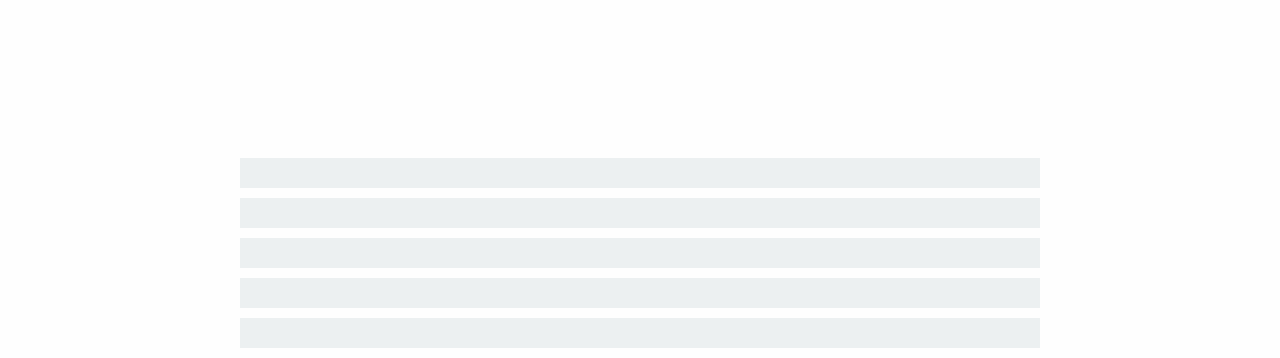
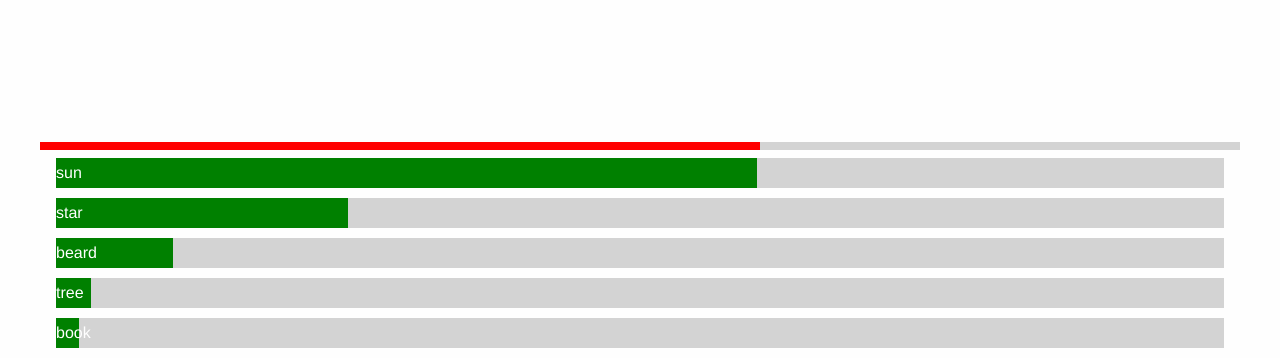
Before and after one commit to alitvina812/prototype, a website: page index.html in a window 1280 px wide. Shown: the part 658-1016 px from the top of the page. Drawn offline with nearby package versions, Linux system fonts and the light colour scheme.

Commit message:
add timer, edit bars

```diff
--- a/index.html
+++ b/index.html
@@ -7,8 +7,8 @@
     <title>skribbl</title>
     <link rel="stylesheet" href="css/vendor/foundation.min.css">
     <link rel="stylesheet" href="css/custom.css">
-    <script src="js/vendor/jquery.js"></script>
-    <script src="js/vendor/fabric.js"></script>
+    <!-- <script src="js/vendor/jquery.js"></script>
+    <script src="js/vendor/fabric.js"></script> -->
     <script src="https://cdn.jsdelivr.net/npm/@tensorflow/tfjs@0.13.3/dist/tf.min.js"> </script>
 
 </head>
@@ -36,21 +36,24 @@
 
     <section id="game" class="section screen__game grid-container">
         <div class="grid-x">
+            <div class="cell small-12 timer__container">
+                <div class="timer"></div>
+            </div>
             <div class="cell small-12 bars__container">
-                <div class="bar" id="sym1">
-                    <span id="prob1"></span>
+                <div class="bar__empty" id="sym1">
+                    <div id="prob1" class="bar__full" style="width: 60%;">sun</div>
                 </div>
-                <div class="bar" id="sym2">
-                    <span id="prob2"></span>
+                <div class="bar__empty" id="sym2">
+                    <div id="prob2" class="bar__full" style="width: 25%;">star</div>
                 </div>
-                <div class="bar" id="sym3">
-                    <span id="prob3"></span>
+                <div class="bar__empty" id="sym3">
+                    <div id="prob3" class="bar__full" style="width: 10%;">beard</div>
                 </div>
-                <div class="bar" id="sym4">
-                    <span id="prob4"></span>
+                <div class="bar__empty" id="sym4">
+                    <div id="prob4" class="bar__full" style="width: 3%;">tree</div>
                 </div>
-                <div class="bar" id="sym5">
-                    <span id="prob5"></span>
+                <div class="bar__empty" id="sym5">
+                    <div id="prob5" class="bar__full" style="width: 2%;">book</div>
                 </div>
             </div>
             <div class="cell small-12 canvas__container">
--- a/scss/_bars.scss
+++ b/scss/_bars.scss
@@ -1,40 +1,21 @@
 .bars__container {
-    width: calc(100% - 40px);
     width: 100%;
-    max-width: 800px;
-    margin: 0 auto;
-    .bar {
+    .bar__empty {
         height: 30px;
-        max-width: 800px;
+        width: 100%;
         margin: 0 auto 10px auto;
         line-height: 30px;
         font-size: 16px;
         color: white;
-        padding: 0 0 0 10px;
         position: relative;
-        &::before{
-          content: '';
-          width: 100%;
-          position: absolute;
-          left: 0;
-          height: 30px;
-          top: 0;
-          z-index: -2;
-          background: #ecf0f1;
+        background-color: lightgray;
+        .bar__full {
+          display: block;
+          background-color: green;
+          // width: 50%;
+          height: 100%;
         }
-        &::after{
-          content: '';
-          background: #2ecc71;
-          height: 30px;
-          transition: 0.7s;
-          display: block;
-          /* width: 0%; */
-          /* animation: bar-before 1 1.8s; */
-          position: absolute;
-          top: 0;
-          left: 0;
-          z-index: -1;
-        }
+
       }
 
       /* @keyframes bar-before{
--- /dev/null
+++ b/scss/_timer.scss
@@ -0,0 +1,12 @@
+.timer__container {
+    position: absolute;
+    top: 0;
+    right: 0;
+    left: 0;
+    background-color: lightgray;
+    .timer {
+        height: 0.5rem;
+        width: 60%;
+        background-color: red;
+    }
+}
--- a/scss/main.scss
+++ b/scss/main.scss
@@ -6,3 +6,4 @@
 @import 'bars';
 @import 'canvas';
 @import 'info';
+@import 'timer';
```
Also changed, not shown: css/custom.css.
